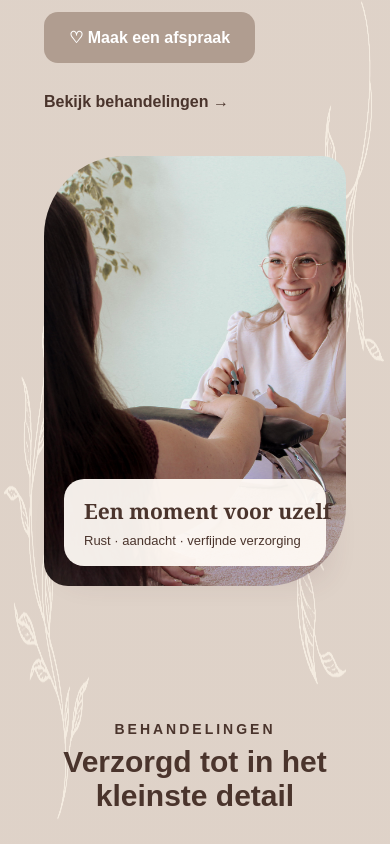
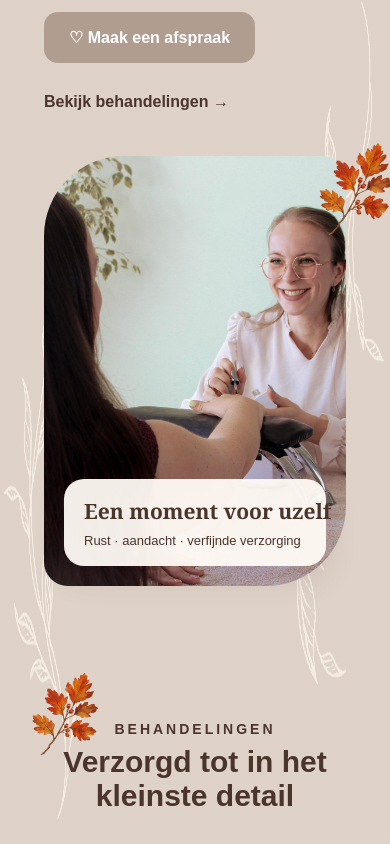
Before and after one commit to lobkesnails-stack/lobkes-nails-beauty-salon, a plain HTML site: page index.html in a window 390 px wide. Shown: the part 858-1702 px from the top of the page. Drawn offline with nearby package versions, Linux system fonts and the light colour scheme.

Commit message:
Herfsttakjes mobiel aangepast

```diff
--- a/style.css
+++ b/style.css
@@ -997,9 +997,24 @@ html {
     position: static !important;
   }
 
-  .hero-image-placeholder .herfsttakje,
-  .herfsttakje-behandelingen,
+   .hero-image-placeholder .herfsttakje {
+    display: block;
+    width: 95px;
+    right: -55px;
+    top: -15px;
+  }
+
+  .herfsttakje-behandelingen {
+    display: block;
+    width: 85px;
+    left: 20px;
+    top: 30px;
+  }
+
   .herfsttakje-footer {
-    display: none;
+    display: block;
+    width: 90px;
+    right: 15px;
+    top: 170px;
   }
 }
```
